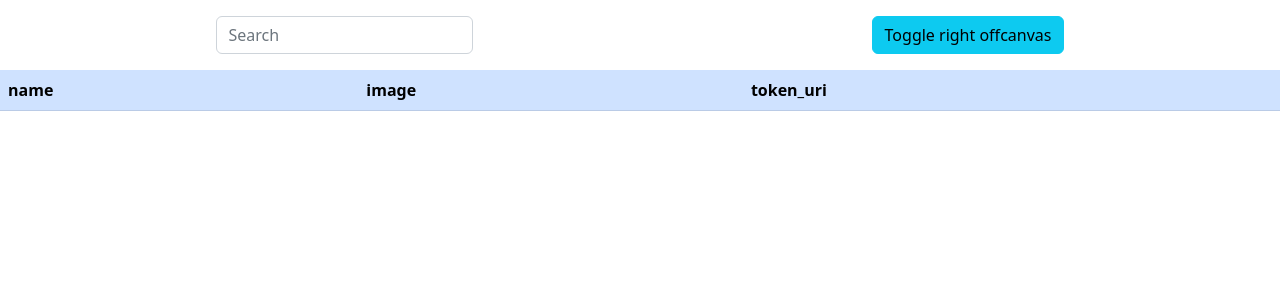
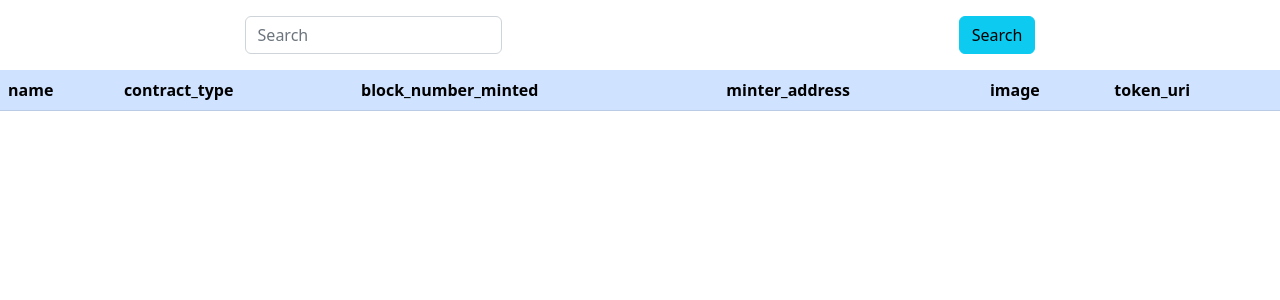
Before and after one commit to tuchaVshortah/nft_info, a Flask app: page / in a window 1280 px wide. Shown: the top 300 px of the page. Run offline with Flask 2, Linux system fonts and the light colour scheme; lists and menus that the app fills with data are empty; some libraries are stand-ins or nearby versions.

Commit message:
Added more data to display; fixed major issues with database wrapper; more data will be saved in the database

```diff
--- a/app.py
+++ b/app.py
@@ -27,7 +27,10 @@ def search():
     for element in result["result"]:
         metadata_nested = json.loads(element["metadata"])
 
-        token_id = 0
+        token_id = "NULL"
+        contract_type = "NULL"
+        block_number_minted = "NULL"
+        minter_address = "NULL"
         name = "no name"
         image = "/static/broken_image.png"
         description = "No description"
@@ -37,6 +40,15 @@ def search():
         if("token_id" in element and element["token_id"] is not None):
             token_id = element["token_id"]
 
+
+        if("contract_type" in element and element["contract_type"] is not None):
+            contract_type = element["contract_type"]
+
+        if("block_number_minted" in element and element["block_number_minted"] is not None):
+            block_number_minted = element["block_number_minted"]
+
+        if("minter_address" in element and element["minter_address"] is not None):
+            minter_address = element["minter_address"]
 
         if("name" in metadata_nested and metadata_nested["name"] is not None):
             name = metadata_nested["name"]
@@ -69,6 +81,9 @@ def search():
 
         new_element = {
             "token_id": token_id,
+            "contract_type": contract_type,
+            "block_number_minted": block_number_minted,
+            "minter_address": minter_address,
             "name": name,
             "image": image,
             "description": description,
--- a/db.py
+++ b/db.py
@@ -6,13 +6,16 @@ DEFAULT_TABLE_NAME = "tokens"
 CREATE_DATABASE_QUERY = "CREATE DATABASE " + DEFAULT_DATABSE_NAME
 CREATE_TABLE_QUERY  = "CREATE TABLE " + DEFAULT_TABLE_NAME + \
                         " (token_id TEXT PRIMARY KEY NOT NULL, \
+                            contract_type TEXT NOT NULL, \
+                            block_number_minted TEXT NOT NULL, \
+                            minter_addres TEXT NOT NULL, \
                             name TEXT NOT NULL, \
                             image TEXT NOT NULL, \
                             description TEXT NOT NULL, \
                             token_uri TEXT NOT NULL);"
 
-INSERT_DATA_QUERY = "INSERT INTO " + DEFAULT_TABLE_NAME + "(token_id, name, image, description, token_uri)" + \
-                    " VALUES (%s, %s, %s, %s, %s)"
+INSERT_DATA_QUERY = "INSERT INTO " + DEFAULT_TABLE_NAME + "(token_id, contract_type, block_number_minted, name, image, description, token_uri)" + \
+                    " VALUES (%s, %s, %s, %s, %s, %s, %s)"
 
 POSTGRES_USER = "postgres"
 POSTGRES_PASSWORD = "root"
@@ -81,7 +84,7 @@ def save(data: list) -> bool:
 
     for element in data:
 
-        record_to_insert = (element["token_id"], element["name"], element["image"], element["description"], element["token_uri"])
+        record_to_insert = (element["token_id"], element["contract_type"], element["block_number_minted"], element["minter_address"], element["name"], element["image"], element["description"], element["token_uri"])
         #print(cursor.mogrify(INSERT_DATA_QUERY, (42, "ff", "ff", "ff", "ff")))
         try:
             cursor.execute(INSERT_DATA_QUERY, record_to_insert)
--- a/templates/index.html
+++ b/templates/index.html
@@ -12,7 +12,7 @@
             <input class="form-control col-auto" type="text" name="search" placeholder="Search" aria-label="Search">
         </div>
         <div class="container-fluid col-auto">
-            <button class="btn btn-info col-auto" type="button" data-bs-toggle="offcanvas" data-bs-target="#searchOffcanvas" aria-controls="searchOffcanvas">Toggle right offcanvas</button>
+            <button class="btn btn-info col-auto" type="button" data-bs-toggle="offcanvas" data-bs-target="#searchOffcanvas" aria-controls="searchOffcanvas">Search</button>
         </div>
     </form>
     <div class="d-grid gap-2">
@@ -21,6 +21,9 @@
                 <thead class="table-primary">
                     <tr>
                         <th>name</th>
+                        <th>contract_type</th>
+                        <th>block_number_minted</th>
+                        <th>minter_address</th>
                         <th>image</th>
                         <th>token_uri</th>
                     </tr>
@@ -30,6 +33,9 @@
                         {% for d in data %}
                             <tr>
                                 <td>{{ d["name"] }}</td>
+                                <td>{{ d["contract_type"] }}</td>
+                                <td>{{ d["block_number_minted"] }}</td>
+                                <td>{{ d["minter_address"] }}</td>
                                 <td><a href="{{ d['image'] }}" data-bs-toggle="tooltip" data-bs-title="{{ d['description'] }}"><img src="{{ d['image'] }}" style="max-width:75px; max-height: 75px" class="img-thumbnail"></a></td>
                                 <td><a href="{{ d['token_uri'] }}">Link</a></td>
                             </tr>
```
